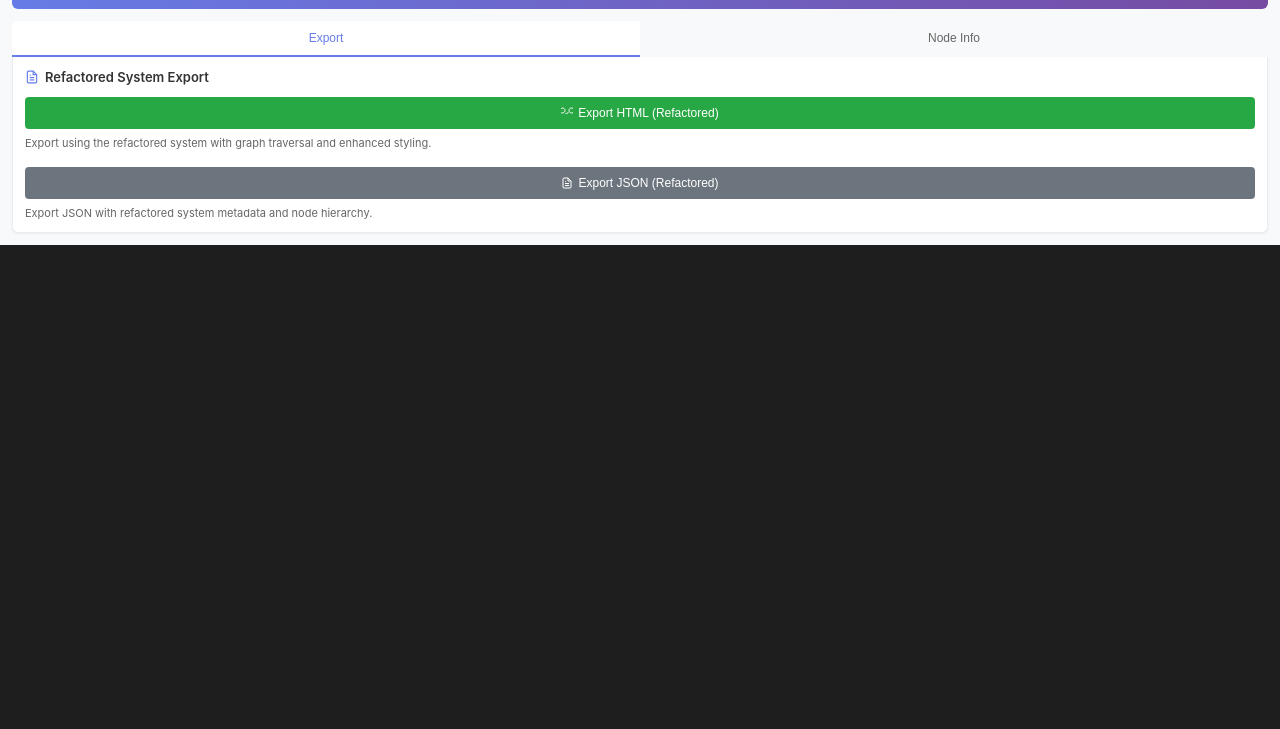
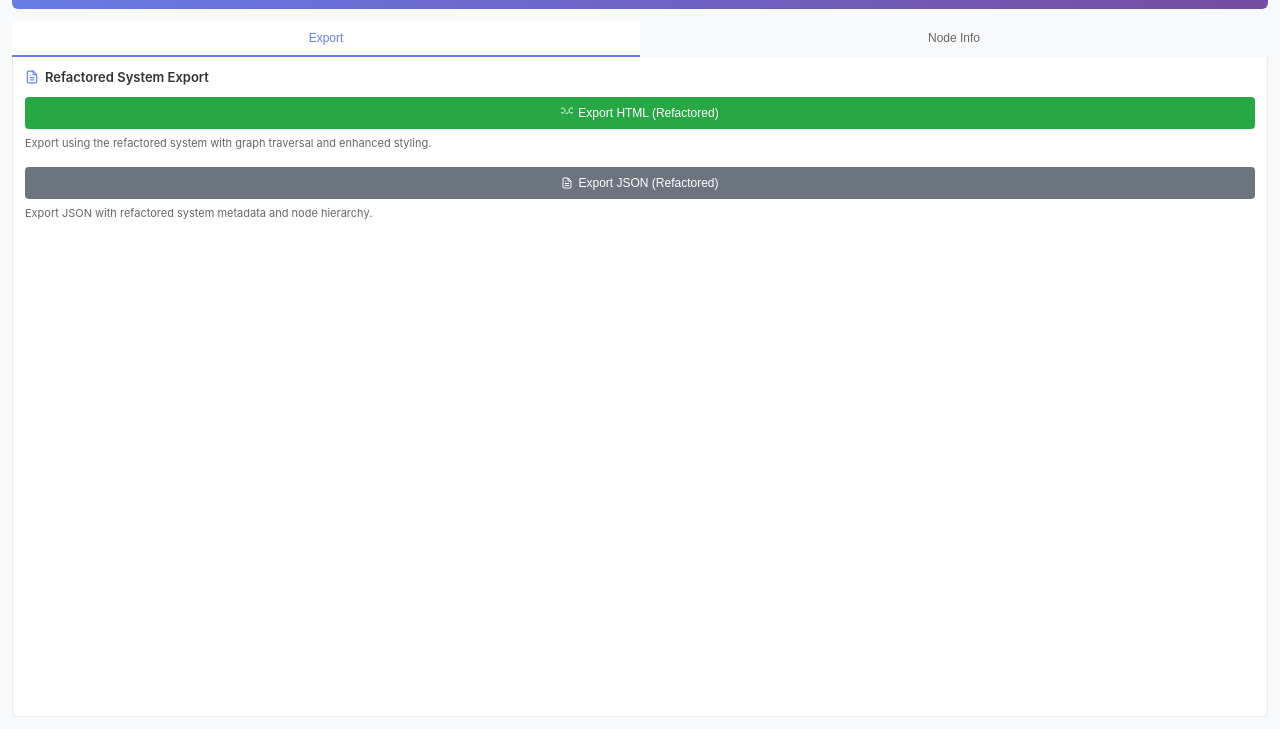
Before and after one commit to marqootz/figma-to-tedium-deux, a website built with webpack: page figma-to-tedium-deux/ui.html in a window 1280 px wide. Shown: the part 71-800 px from the top of the page. Built offline with nearby package versions, Linux system fonts and the light colour scheme.

Commit message:
Fix scrolling issues and adjust plugin height to 340px

```diff
--- a/figma-to-tedium-deux/src/code.ts
+++ b/figma-to-tedium-deux/src/code.ts
@@ -10,7 +10,7 @@ declare const figma: any;
 declare const __html__: string;
 
 // Main plugin code
-figma.showUI(__html__, { width: 400, height: 380 });
+figma.showUI(__html__, { width: 400, height: 340 });
 
 figma.ui.onmessage = async (msg) => {
   if (msg.type === 'export-html') {
--- a/figma-to-tedium-deux/ui.html
+++ b/figma-to-tedium-deux/ui.html
@@ -17,11 +17,13 @@
       margin: 0;
       padding: 0;
       color: #333;
+      overflow: hidden;
+      height: 100vh;
     }
 
     .plugin-container {
       width: 100%;
-      height: 100%;
+      height: 100vh;
       background: #f8f9fa;
       border-radius: 0;
       box-shadow: none;
@@ -178,6 +180,7 @@
       border-radius: 3px;
       font-size: 11px;
       display: none;
+      flex-shrink: 0;
     }
 
     .status.success {
@@ -210,6 +213,7 @@
       justify-content: center;
       gap: 5px;
       margin-top: 6px;
+      flex-shrink: 0;
     }
 
     .spinner {
@@ -269,10 +273,13 @@
 
     .tab-content {
       display: none;
+      flex: 1;
+      overflow: hidden;
     }
 
     .tab-content.active {
-      display: block;
+      display: flex;
+      flex-direction: column;
     }
 
     .node-info {
```
